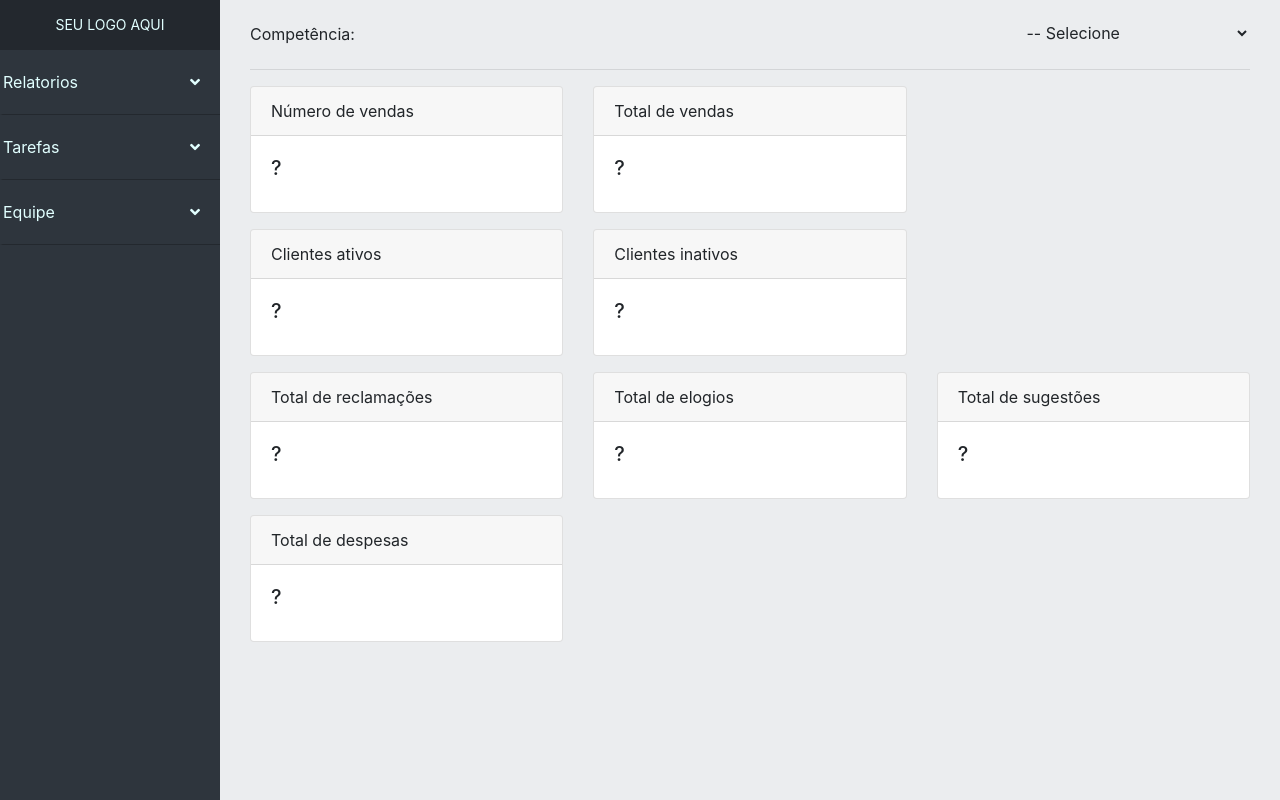
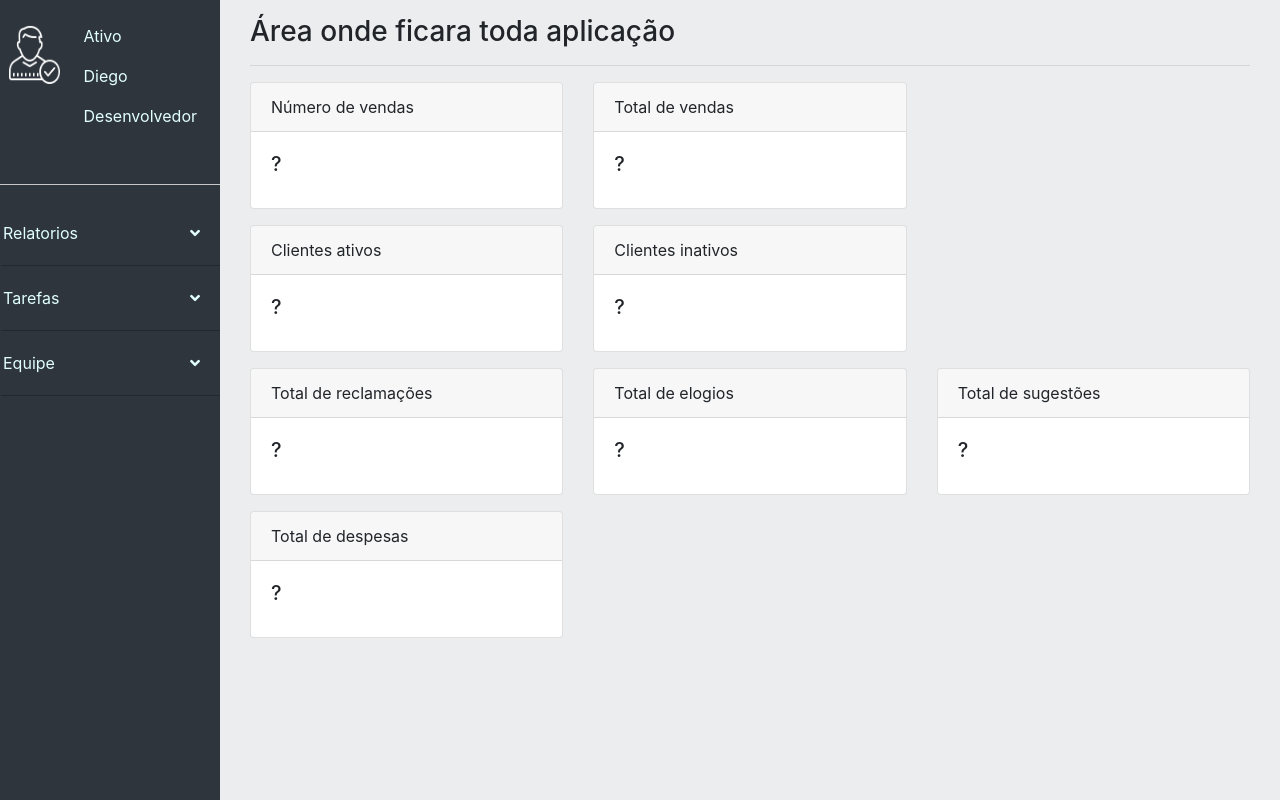
Before and after one commit to Virtustec/projeto-versa, a plain HTML site: page main.html in a window 1280 px wide. Drawn offline with nearby package versions, Linux system fonts and the light colour scheme; a script that the page names is missing.

Commit message:
Melhoria no site

```diff
--- a/css/menu.css
+++ b/css/menu.css
@@ -7,6 +7,11 @@ body {
 .main {
     margin-left: 220px;
     padding: 15px;
+}
+
+.img-icone {
+  width: 25%;
+  height: 60px;
 }
 
 .nav-side-menu {
@@ -42,7 +47,7 @@ body {
 }
 
 .link-personalizado {
-  text-align: center !important;
+  margin-left:  20px !important;
   color:#fff;
 }
 
--- a/main.html
+++ b/main.html
@@ -21,16 +21,23 @@
 
 		<!-- menu -->
 		<div class="nav-side-menu">
-		    <div class="brand">SEU LOGO AQUI</div>
+			<div class=" p-4">
+				<div class="row">
+				<img src="img/icons8-usuário-verificado-masculino-64.png" class="img-icone img-fluid" alt="">
+					<div class="icone-user ml-4">
+						<p>Ativo</p>
+						<p>Diego</p>
+						<p>Desenvolvedor</p>
+					</div>
+				</div>
+			</div>
+
+			<hr style="background-color: #ddd;">
+
+		    <div class="brand"></div>
 		    <i class="fa fa-bars fa-2x toggle-btn" data-toggle="collapse" data-target="#menu-content"></i>
 
 		        <div class="menu-list">
-		  <!--
-		            <ul id="menu-content" class="menu-content collapse out">
-		                <li>
-		                  <a href="#"><i class="fa fa-tachometer-alt sidebar-icon"></i> Dashboard</a>
-		                </li> -->
-
 		                <li  data-toggle="collapse" data-target="#ajuda" class="collapsed">
 		                    <a href="#"></i> Relatorios <span class="arrow"><i class="fa fa-angle-down"></i></spam></a>
 		                </li>
@@ -67,22 +74,10 @@
 		<div class="main" id="pagina">
 
 		    <div class="container">
-
 		    	<div class="row">
 		    		<div class="col">
-
 						<form>
-							<div class="form-group row">
-								<label class="col-sm-9 col-form-label">Competência:</label>
-								<div class="col-sm-3">
-									<select class="form-control-plaintext">
-										<option value="">-- Selecione </option>
-										<option value="2018-08">Agosto / 2018</option>
-										<option value="2018-09">Setembro / 2018</option>
-										<option value="2018-10">Outubro / 2018</option>
-									</select>
-								</div>
-							</div>
+							<h3>Área onde ficara toda aplicação</h3>
 						</form>
 						<hr />
 		    		</div>
```
Also changed, not shown: img/icons8-usuário-verificado-masculino-64.png (added).
